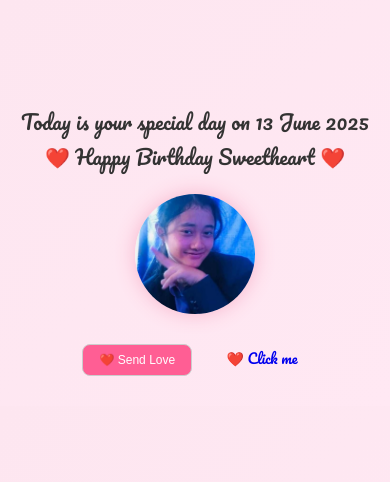
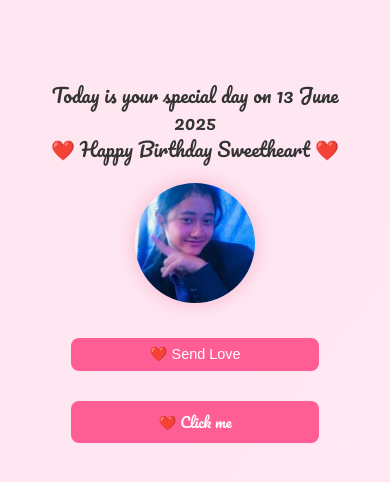
Before and after one commit to pawankharel98/Birthday-, a plain HTML site: page index.html in a window 390 px wide. Drawn offline with Linux system fonts and the light colour scheme.

Commit message:
Update style.css

```diff
--- a/style.css
+++ b/style.css
@@ -11,23 +11,26 @@
       background: linear-gradient(to bottom right, #fde6f0, #ffe8f3);
       text-align: center;
       animation: fadeIn 2s ease-in;
+      padding: 20px;
     }
 
     .container {
       padding: 20px;
-      margin-top: 15vh;
+      margin-top: 10vh;
     }
 
     p {
-      font-size: 24px;
+      font-size: 2rem;
+      margin-bottom: 20px;
       animation: slideIn 1.5s ease-out;
+      line-height: 1.4;
     }
 
     .wrapper {
       margin: 20px auto;
       border-radius: 50%;
-      width: 150px;
-      height: 150px;
+      width: 200px;
+      height: 200px;
       box-shadow: 0 0 20px #f8b5cc;
       overflow: hidden;
       animation: popIn 1.5s ease-in-out;
@@ -37,59 +40,34 @@
       width: 100%;
       height: 100%;
       object-fit: cover;
+      display: block;
     }
 
     .btns {
-      margin-top: 20px;
+      margin-top: 30px;
+      display: flex;
+      justify-content: center;
+      gap: 20px;
+      flex-wrap: wrap;
     }
 
-    button {
-      margin: 10px;
+    button, a.button-link {
+      margin: 5px;
       padding: 10px 20px;
+      font-size: 1rem;
       border: none;
-      font-size: 14px;
       border-radius: 8px;
+      background-color: #FF5E94;
+      color: white;
+      text-decoration: none;
       cursor: pointer;
-      transition: transform 0.3s ease;
+      transition: transform 0.3s ease, background-color 0.3s ease;
+      display: inline-block;
     }
 
-    .send-love, .play-music {
-      background-color: #FF5E94;
-      border: 1px solid #ccc;
-      color: white;
-    }
-a{
-      padding: 3px 20px;
-      text-decoration: none;
-      font-size: 14px;
-      border-radius: 8px;
-      transition: transform 0.3s ease;
-}
-a:hover{
+    button:hover, a.button-link:hover {
       transform: scale(1.05);
-}
-    button:hover {
-      transform: scale(1.05);
-    }
-
-    @media (max-width: 600px) {
-      .container {
-        margin-top: 10vh;
-      }
-
-      .wrapper {
-        width: 120px;
-        height: 120px;
-      }
-
-      p {
-        font-size: 20px;
-      }
-
-      button {
-        font-size: 12px;
-        padding: 8px 16px;
-      }
+      background-color: #ff3e7a;
     }
 
     /* Animations */
@@ -107,3 +85,45 @@ a:hover{
       0% { transform: scale(0); opacity: 0; }
       100% { transform: scale(1); opacity: 1; }
     }
+
+    /* Responsive adjustments */
+    @media (max-width: 768px) {
+      p {
+        font-size: 1.5rem;
+      }
+
+      .wrapper {
+        width: 150px;
+        height: 150px;
+      }
+
+      button, a.button-link {
+        font-size: 0.9rem;
+        padding: 8px 16px;
+      }
+    }
+
+    @media (max-width: 480px) {
+      .container {
+        margin-top: 5vh;
+      }
+
+      p {
+        font-size: 1.2rem;
+      }
+
+      .wrapper {
+        width: 120px;
+        height: 120px;
+      }
+
+      .btns {
+        flex-direction: column;
+        align-items: center;
+      }
+
+      button, a.button-link {
+        width: 80%;
+        max-width: 250px;
+      }
+    }
```
